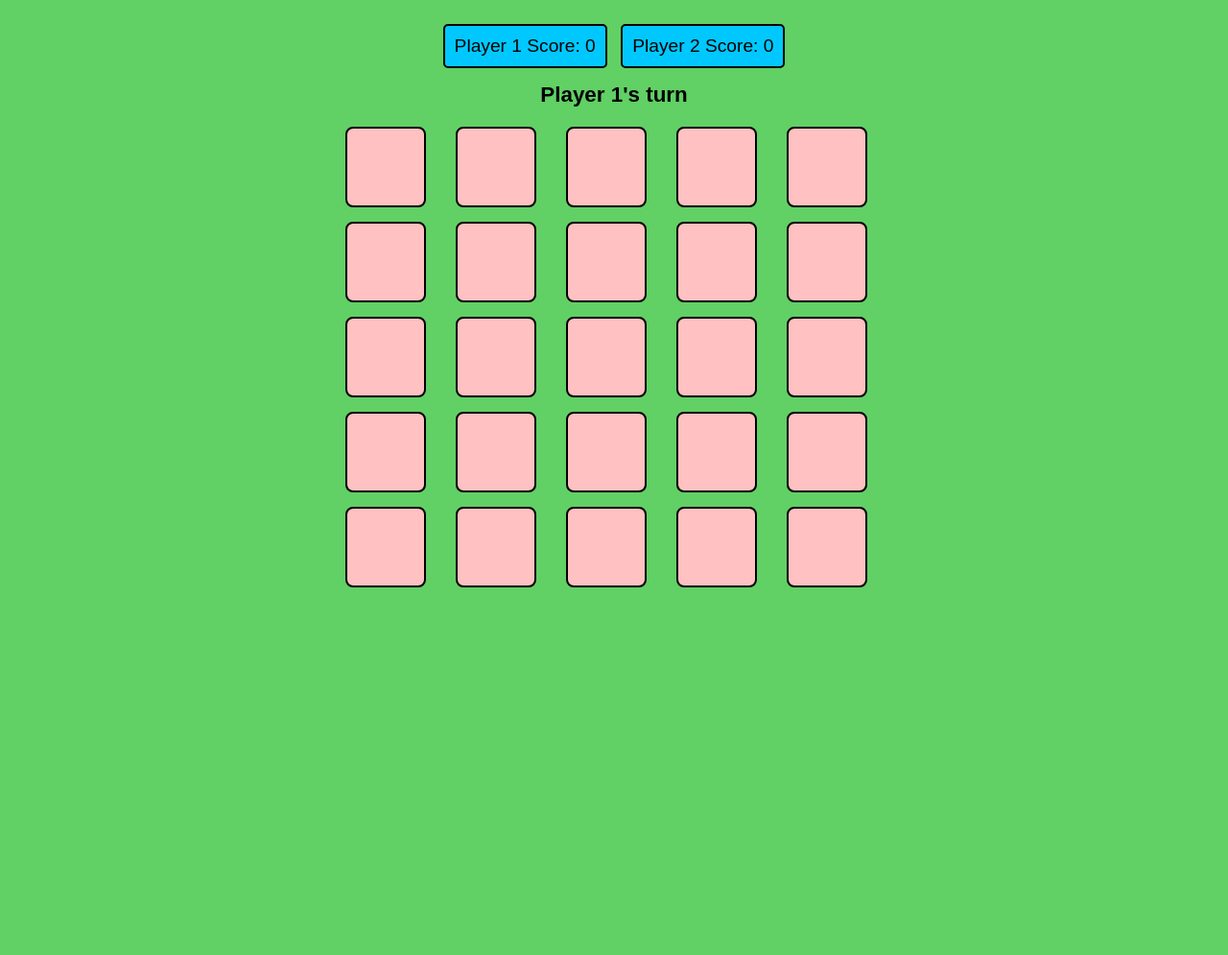
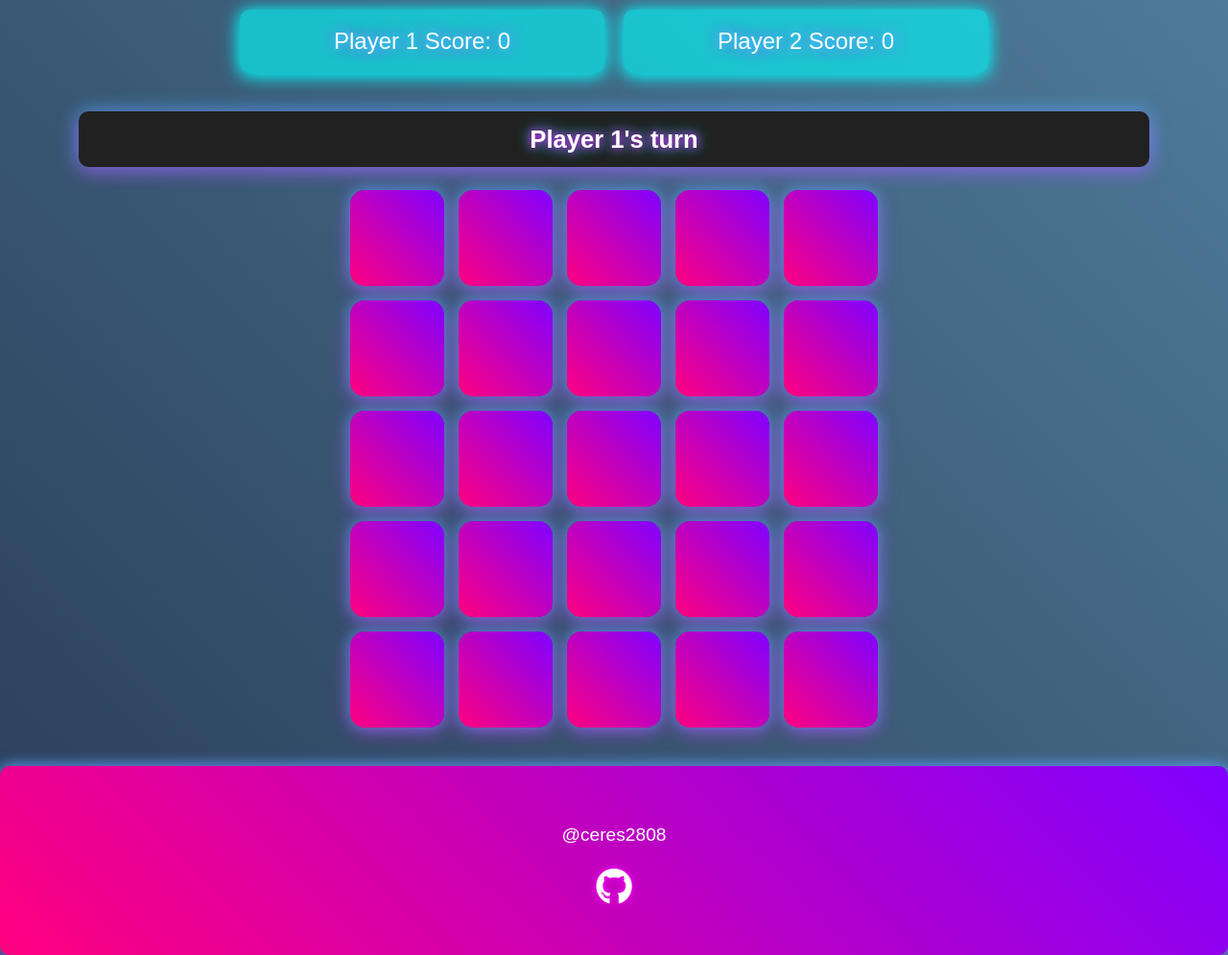
Before and after one commit to Ceres2805/Quantum-Squares, a plain HTML site: page index.html in a window 1280 px wide. Shown: the whole page at 96% size. Before the commit the page ends 800 px from the top, so only its background shows below. Drawn offline with nearby package versions, Linux system fonts and the light colour scheme.

Commit message:
UI changes

```diff
--- a/index.html
+++ b/index.html
@@ -1,18 +1,41 @@
 <!DOCTYPE html>
 <html lang="en">
+
 <head>
     <meta charset="UTF-8">
     <meta name="viewport" content="width=device-width, initial-scale=1.0">
     <title>Quantum Squares ✨</title>
+    <link href="https://cdn.jsdelivr.net/npm/bootstrap@5.3.0-alpha1/dist/css/bootstrap.min.css" rel="stylesheet"
+        integrity="sha384-KyZXEJw0ff3qlUjx+fA24VZ9VnfPfxP2h9O2wXck2hvbv54l2v7Tx/5SzJd7f1yA" crossorigin="anonymous">
     <link rel="stylesheet" href="styles.css">
+    <link rel="stylesheet" href="https://cdnjs.cloudflare.com/ajax/libs/font-awesome/5.15.4/css/all.min.css">
 </head>
+
 <body>
-    <div class="output">
-        <div class="score" id="scorePlayer1">Player 1 Score: 0</div>
-        <div class="score" id="scorePlayer2">Player 2 Score: 0</div>
+    <div class="container">
+        <!-- Score and Turn Display -->
+        <div class="output row justify-content-center">
+            <div class="score col-md-4" id="scorePlayer1">Player 1 Score: 0</div>
+            <div class="score col-md-4" id="scorePlayer2">Player 2 Score: 0</div>
+        </div>
+
         <div class="turn" id="turnIndicator">Player 1's turn</div>
+
+        <div class="block-list mt-4" id="blockList"></div>
+
     </div>
-    <div class="block-list"></div>
+
     <script src="script.js"></script>
+    <script src="https://cdn.jsdelivr.net/npm/bootstrap@5.3.0-alpha1/dist/js/bootstrap.bundle.min.js"
+        integrity="sha384-pzjw8f+ua7Kw1TIq0Xcc6C2hLw1jrzb6Ev5nFdFzjo3fnCexqSjpE8S5ktgwy9D7"
+        crossorigin="anonymous"></script>
+
+    <footer class="footer text-center py-5">
+        <p>@ceres2808</p>
+        <a href="https://github.com/your-repository">
+            <i class="fab fa-github fa-2x"></i>
+        </a>
+    </footer>
+
 </body>
 </html>
--- a/styles.css
+++ b/styles.css
@@ -1,86 +1,143 @@
 body {
     font-family: 'Arial', sans-serif;
-    background-color: #61d065;
-    color: #000000;
+    background: linear-gradient(45deg, #2a3d58, #4e7b99);
+    color: #fff;
     text-align: center;
-    margin: 0;
-    padding: 20px;
 }
 
 .output {
-    margin-bottom: 20px;
+    margin-bottom: 30px;
 }
 
 .score {
-    font-size: 1.2em;
-    margin: 5px;
-    padding: 10px;
-    background-color: #00c8ff;
-    border: 2px solid #000000;
-    border-radius: 5px;
+    font-size: 1.5em;
+    margin: 10px;
+    padding: 15px;
+    background-color: rgba(0, 255, 255, 0.6);
+    border-radius: 10px;
     display: inline-block;
+    box-shadow: 0px 4px 20px rgba(0, 255, 255, 0.8), 0px 0px 15px rgba(0, 255, 255, 0.6);
+    text-shadow: 0px 0px 10px #00ffff, 0px 0px 15px #ff00ff;
 }
 
 .turn {
-    font-size: 1.4em;
+    font-size: 1.6em;
     font-weight: bold;
-    margin: 10px;
+    margin-top: 20px;
+    color: #fff;
+    background-color: #212121;
+    padding: 10px;
+    border-radius: 10px;
+    box-shadow: 0px 4px 20px rgba(255, 0, 255, 0.5), 0px 0px 20px rgba(0, 255, 255, 0.6);
+    text-shadow: 0px 0px 10px #ff00ff, 0px 0px 15px #00ffff;
 }
 
 .block-list {
     display: grid;
-    grid-template-columns: repeat(5, 100px);
+    grid-template-columns: repeat(5, 1fr);
     gap: 15px;
     justify-content: center;
-    margin: 0 auto;
+    margin-top: 40px;
+    max-width: 550px;
+    margin-left: auto;
+    margin-right: auto;
 }
 
 .block {
-    width: 50px;
-    height: 50px;
-    border: 2px solid #000000;
-    background-color: #ffc1c1;
+    width: 100%;
+    height: 100px;
+    background: linear-gradient(45deg, #ff007f, #8000ff);
     padding: 15px;
     text-align: center;
     cursor: pointer;
-    border-radius: 8px;
-    transition: background-color 0.3s, transform 0.3s;
+    border-radius: 15px;
+    transition: background-color 0.4s, transform 0.3s ease-in-out, box-shadow 0.3s;
+    box-sizing: border-box;
+    box-shadow: 0px 4px 20px rgba(255, 0, 255, 0.5), 0px 0px 15px rgba(0, 255, 255, 0.6);
 }
 
 .block:hover {
-    background-color: #fe9898;
-    transform: scale(1.05);
+    background: linear-gradient(45deg, #ff00cc, #6600cc);
+    transform: scale(1.1);
+    box-shadow: 0px 4px 30px rgba(255, 0, 255, 0.7), 0px 0px 25px rgba(0, 255, 255, 0.8);
 }
 
 .block:active {
     transform: scale(0.95);
 }
 
-/* Styles for the pieces */
 .piece {
     display: inline-block;
-    width: 20px;
-    height: 20px;
+    width: 25px;
+    height: 25px;
     border-radius: 50%;
-    margin: 2px;
+    margin: 3px;
+    transition: background-color 0.3s ease-in-out;
 }
 
 .red {
-    background-color: red;
+    background-color: #ff007f;
+    box-shadow: 0px 0px 15px rgba(255, 0, 255, 0.6);
 }
 
 .green {
-    background-color: green;
+    background-color: #00ff80;
+    box-shadow: 0px 0px 15px rgba(0, 255, 255, 0.6);
 }
 
 @media (max-width: 600px) {
     .block-list {
         grid-template-columns: repeat(5, 1fr);
-        gap: 10px;
+        gap: 12px;
     }
+
     .block {
-        width: 40px;
-        height: 40px;
+        width: 100%;
+        height: 70px;
+        padding: 10px;
+    }
+
+    .score {
+        font-size: 1.2em;
+        padding: 10px;
+    }
+
+    .turn {
+        font-size: 1.3em;
         padding: 8px;
     }
+
+    .piece {
+        width: 10.7px;
+        height: 10.7px;
+    }
 }
+
+.footer {
+    background: linear-gradient(45deg, #ff007f, #8000ff);
+    color: #fff;
+    font-size: 1.2em;
+    padding: 20px;
+    border-radius: 10px;
+    margin-top: 40px;
+    position: relative;
+    box-shadow: 0px 4px 20px rgba(255, 0, 255, 0.6), 0px 0px 15px rgba(0, 255, 255, 0.8);
+}
+
+.footer p {
+    margin: 10px;
+}
+
+.footer a {
+    color: #fff;
+    text-decoration: none;
+    text-shadow: 0px 0px 8px #ff00ff;
+}
+
+.footer i {
+    margin-top: 10px;
+}
+
+.footer a:hover i {
+    color: #00ffff;
+}
```
